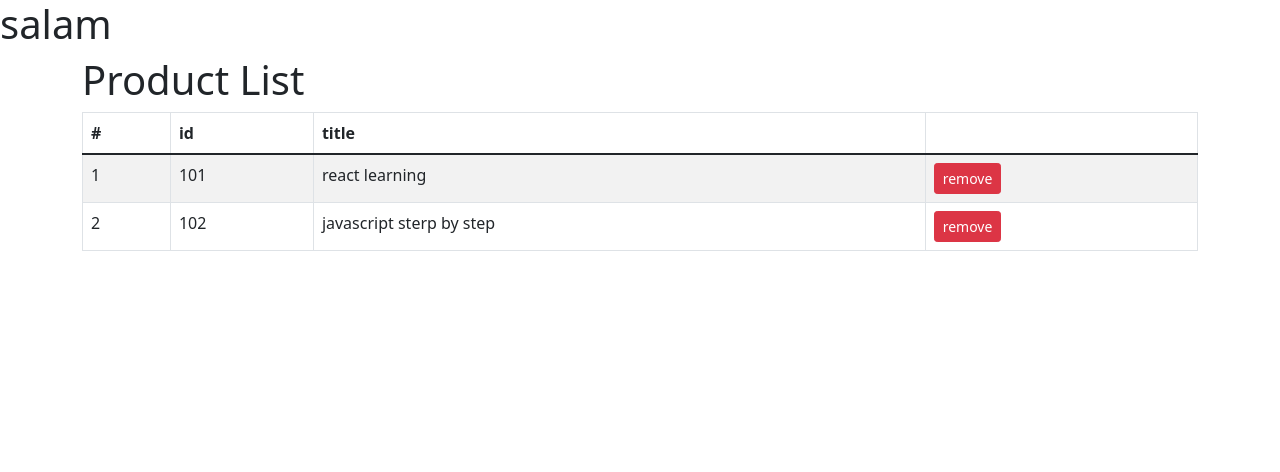
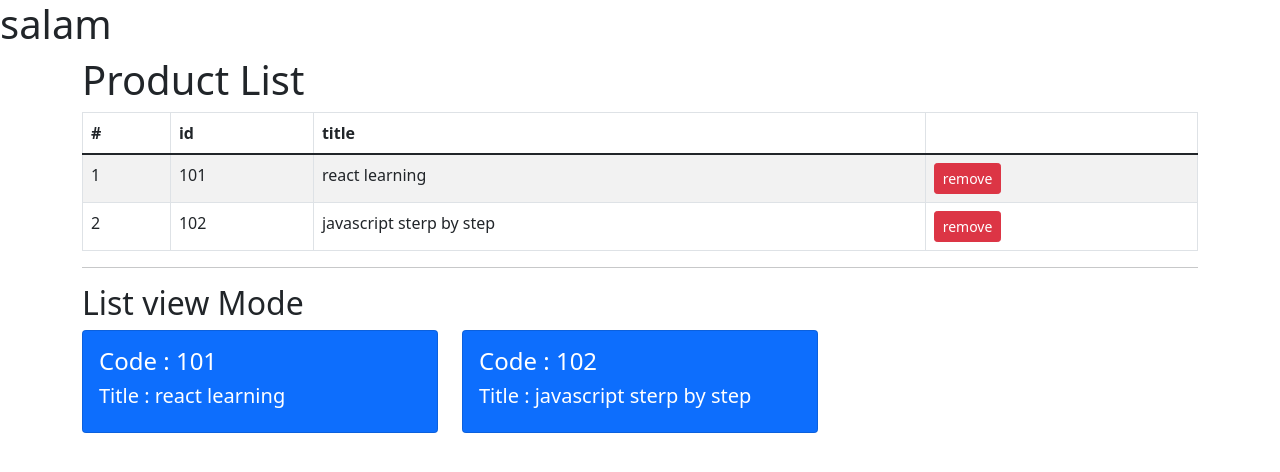
Before and after one commit to MamadTaheri/react-training, a React (Create React App) app: page / in a window 1280 px wide. Shown: the top 472 px of the page. Built offline with nearby package versions, Linux system fonts and the light colour scheme.

Commit message:
add ProductInfo component

```diff
--- /dev/null
+++ b/src/components/ProductInfo.js
@@ -0,0 +1,16 @@
+import React from "react";
+
+const ProductInfo = ({info}) => {
+  return (
+    <div className="col-md-4">
+      <div className="card bg-primary text-white">
+        <div className="card-body">
+          <h4>Code : {info.id}</h4>
+          <h5>Title : {info.title}</h5>
+        </div>
+      </div>
+    </div>
+  );
+};
+
+export default ProductInfo;
--- a/src/components/ProductList.js
+++ b/src/components/ProductList.js
@@ -1,15 +1,16 @@
-import React, { useState } from 'react';
+import React, { useState } from "react";
+import ProductInfo from "./ProductInfo";
 
 const ProductList = () => {
   const [books, setBooks] = useState([
-        {id: 101, title: 'react learning'},
-        {id: 102, title: 'javascript sterp by step' }
-    ])
+    { id: 101, title: "react learning" },
+    { id: 102, title: "javascript sterp by step" },
+  ]);
 
   const removeBook = (id) => {
-        const temp = books.filter(q => q.id != id)
+    const temp = books.filter((q) => q.id !== id);
     setBooks([...temp]);
-    }
+  };
 
   return (
     <>
@@ -27,20 +28,28 @@ const ProductList = () => {
                 </tr>
               </thead>
               <tbody>
-                            {books.map((book, i) =>
-                            <tr>
-                                <td>{i+1}</td>
+                {books.map((book, i) => (
+                  <tr key={i}>
+                    <td>{i + 1}</td>
                     <td>{book.id}</td>
                     <td>{book.title}</td>
                     <td>
-                                    <button onClick={() => removeBook(book.id)} className="btn btn-danger btn-sm">
+                      <button
+                        onClick={() => removeBook(book.id)}
+                        className="btn btn-danger btn-sm"
+                      >
                         remove
                       </button>
                     </td>
                   </tr>
-                            )}
+                ))}
               </tbody>
             </table>
+            <hr />
+            <h2>List view Mode</h2>
+            <div className="row">
+              {books.map((book) => <ProductInfo key={book.id} info={book} />)}
+            </div>
           </div>
         </div>
       </div>
```
Lines whose indentation alone changed are shown as unchanged.
